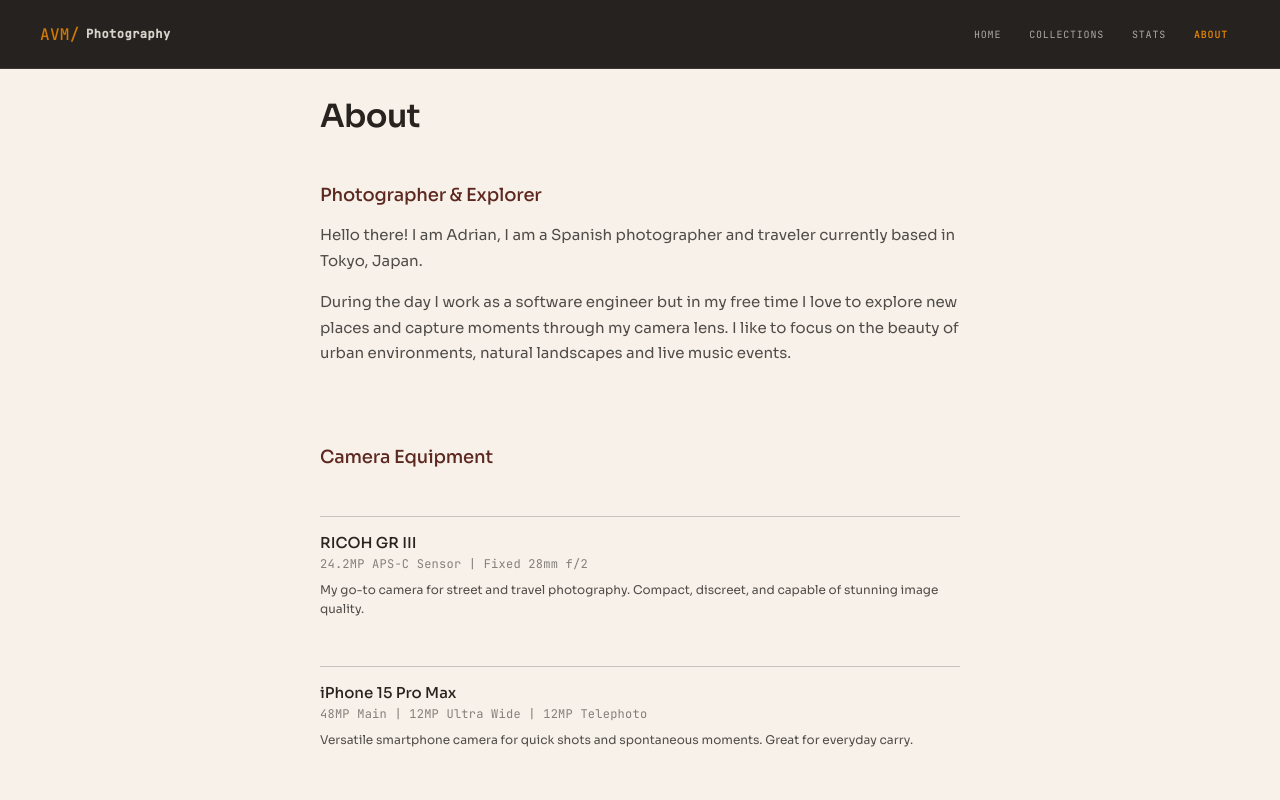
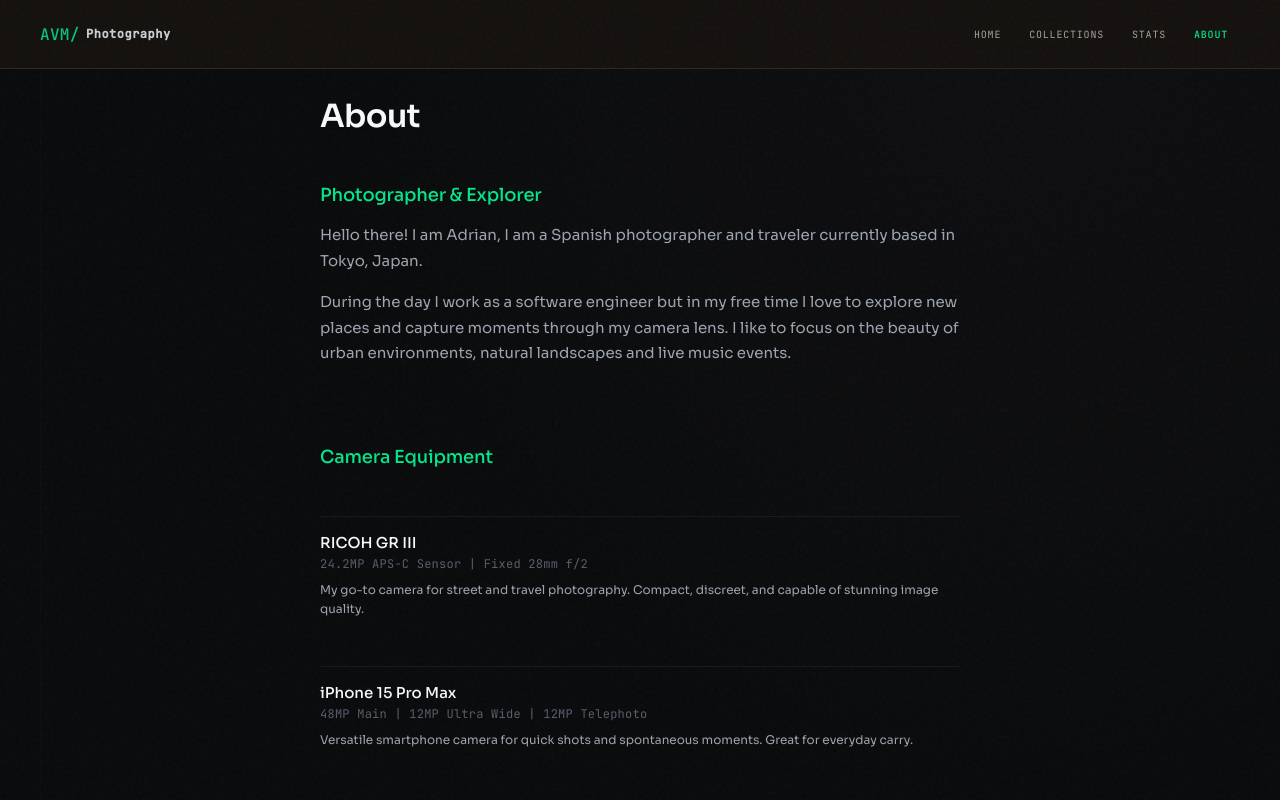
Before and after one commit to adrianvillanueva997/photography-portfolio, an Astro site: page /about in a window 1280 px wide. Shown: the top 800 px of the page. Built offline with nearby package versions, Linux system fonts and the light colour scheme; Astro itself is replaced by a stand-in of ours.

Commit message:
finish redesign

```diff
--- a/package.json
+++ b/package.json
@@ -10,7 +10,7 @@
     "test": "playwright test",
     "test:ui": "playwright test --ui"
   },
-  "dependencies": {
+  "devDependencies": {
     "@astrojs/rss": "^4.0.19",
     "@astrojs/sitemap": "^3.7.3",
     "astro": "^7.0.9",
@@ -18,9 +18,6 @@
     "js-yaml": "^4.3.0",
     "vite-plugin-compression": "^0.5.1",
     "vite-plugin-pwa": "^1.3.0",
-    "workbox-window": "^7.4.1"
-  },
-  "devDependencies": {
     "@playwright/test": "^1.61.1",
     "@types/js-yaml": "^4.0.9",
     "@types/node": "^25.9.5"
--- a/src/components/Header.astro
+++ b/src/components/Header.astro
@@ -1,5 +1,5 @@
 ---
-/* Hallmark · component: N5 Floating pill */
+/* Shared AVM/ system header */
 import { NAV_ITEMS } from "../consts";
 
 interface Props {
@@ -261,7 +261,7 @@ const { currentPage } = Astro.props;
   }
 
   .logo { margin-right: 2rem; }
-  .logo-text { font-family: var(--font-mono); font-size: var(--text-sm); letter-spacing: 0.04em; }
+  .logo-text { font-family: var(--font-mono); font-size: var(--text-sm); letter-spacing: 0.04em; color: var(--color-ink); }
   .nav { gap: 0.25rem; }
   .nav a {
     border-radius: 2px;
@@ -271,7 +271,9 @@ const { currentPage } = Astro.props;
     letter-spacing: 0.08em;
     text-transform: uppercase;
   }
+  .nav a:hover { color: var(--color-ink); background: rgba(0, 230, 138, 0.1); }
   .nav a.active { background: transparent; color: var(--color-accent); font-weight: 500; }
+  .mobile-toggle { color: var(--color-ink); }
 
   @media (max-width: 640px) {
     .header { top: 0; padding: 0; }
--- a/src/components/Lightbox.astro
+++ b/src/components/Lightbox.astro
@@ -178,7 +178,7 @@ const shareUrl = `https://avm.photography/photos/${id}`;
     transition: all var(--dur-short) var(--ease-out);
     z-index: 1002;
   }
-  .close:hover { color: var(--color-paper); transform: rotate(90deg); opacity: 1; }
+  .close:hover { color: var(--color-ink-2); transform: rotate(90deg); opacity: 1; }
   .backdrop:focus-visible { outline: none; }
 
   .image-area {
@@ -232,7 +232,7 @@ const shareUrl = `https://avm.photography/photos/${id}`;
     font-family: var(--font-display);
     font-size: var(--text-xl);
     font-weight: 500;
-    color: var(--color-paper);
+    color: var(--color-ink-2);
     text-align: center;
     letter-spacing: -0.01em;
     line-height: 1.2;
--- a/src/components/PhotoCard.astro
+++ b/src/components/PhotoCard.astro
@@ -65,6 +65,7 @@ const isoValue = Array.isArray(metadata.settings.iso) ? metadata.settings.iso[0]
   }
 
   .link:hover img { filter: saturate(1.08) contrast(1.02); }
+  .link:hover .caption { border-left: 2px solid var(--color-accent); padding-left: calc(var(--space-sm) - 2px); }
 
   picture,
   img {
--- a/src/components/ProfileSection.astro
+++ b/src/components/ProfileSection.astro
@@ -94,7 +94,7 @@ import mePhoto from '../assets/me-display.avif';
   .btn:hover {
     color: var(--color-ink-2);
     border-color: var(--color-accent);
-    background: oklch(72% 0.18 65 / 0.06);
+    background: rgba(0, 230, 138, 0.08);
   }
 
   .btn svg { flex-shrink: 0; }
--- a/src/layouts/Layout.astro
+++ b/src/layouts/Layout.astro
@@ -27,10 +27,9 @@ const fullImage = image.startsWith('http') ? image : siteUrl + image;
     <meta charset="UTF-8" />
     <meta name="viewport" content="width=device-width, initial-scale=1" />
     <link rel="icon" type="image/svg+xml" href="/favicon.svg" />
-    <link rel="icon" type="image/x-icon" href="/favicon.ico" />
     <link rel="apple-touch-icon" href="/favicon.svg" />
     <link rel="manifest" href="/site.webmanifest" />
-    <meta name="theme-color" content="#f5f2eb" />
+    <meta name="theme-color" content="#08090a" />
     <meta name="generator" content={Astro.generator} />
     <link rel="preconnect" href="https://fonts.googleapis.com" />
     <link rel="preconnect" href="https://fonts.gstatic.com" crossorigin />
@@ -66,19 +65,19 @@ const fullImage = image.startsWith('http') ? image : siteUrl + image;
 
 <style is:global>
   :root {
-    --color-paper:    oklch(96%  0.012 75);
-    --color-paper-2:  oklch(93%  0.014 75);
-    --color-paper-3:  oklch(88%  0.016 75);
-    --color-rule:     oklch(82%  0.008 75);
-    --color-neutral:  oklch(60%  0.008 65);
-    --color-muted:    oklch(42%  0.008 60);
-    --color-ink:      oklch(18%  0.008 55);
-    --color-ink-2:    oklch(26%  0.010 55);
-    --color-accent:   oklch(72%  0.18  65);
-    --color-accent-2: oklch(60%  0.20  58);
-    --color-accent-dark: oklch(35%  0.08  30);
-    --color-focus:    oklch(65%  0.18  70);
-    --color-glow:     oklch(80%  0.08  75 / 0.12);
+    --color-paper:    #08090a;
+    --color-paper-2:  #0f1114;
+    --color-paper-3:  #171a1e;
+    --color-rule:     rgba(255, 255, 255, 0.06);
+    --color-neutral:  #555d6b;
+    --color-muted:    #9ba3ae;
+    --color-ink:      #eaedf0;
+    --color-ink-2:    #f7f8f9;
+    --color-accent:   #00e68a;
+    --color-accent-2: #9b59b6;
+    --color-accent-dark: #00e68a;
+    --color-focus:    #00e68a;
+    --color-glow:     rgba(0, 230, 138, 0.15);
 
     --font-display: 'Sora', system-ui, sans-serif;
     --font-body:    'Sora', system-ui, sans-serif;
@@ -131,6 +130,20 @@ const fullImage = image.startsWith('http') ? image : siteUrl + image;
     min-height: 100vh;
     position: relative;
     overflow-x: clip;
+    background-image:
+      radial-gradient(ellipse at 80% 0%, oklch(30% 0.04 300 / 0.12), transparent 45%),
+      linear-gradient(90deg, transparent 0, transparent calc(50% - 600px), oklch(100% 0 0 / 0.025) calc(50% - 600px), transparent calc(50% - 599px));
+  }
+
+  body::before {
+    content: "";
+    position: fixed;
+    inset: 0;
+    pointer-events: none;
+    z-index: 9999;
+    opacity: 0.035;
+    background: url('/grain.svg') repeat;
+    mix-blend-mode: screen;
   }
 
   ::selection {
--- a/src/pages/404.astro
+++ b/src/pages/404.astro
@@ -74,6 +74,6 @@ import Footer from "../components/Footer.astro";
   .btn:hover {
     color: var(--color-ink-2);
     border-color: var(--color-accent);
-    background: oklch(72% 0.18 65 / 0.06);
+    background: rgba(0, 230, 138, 0.08);
   }
 </style>
--- a/src/pages/about.astro
+++ b/src/pages/about.astro
@@ -176,7 +176,7 @@ const aboutData = yaml.load(aboutRaw) as {
   .btn:hover {
     color: var(--color-ink-2);
     border-color: var(--color-accent);
-    background: oklch(72% 0.18 65 / 0.06);
+    background: rgba(0, 230, 138, 0.08);
   }
 
   @media (max-width: 640px) {
--- a/src/pages/collections/index.astro
+++ b/src/pages/collections/index.astro
@@ -108,6 +108,7 @@ const sortedCollections = collections.sort((a, b) => b.data.photos.length - a.da
 
   .card:hover {
     border-color: var(--color-accent);
+    background: var(--color-paper-2);
   }
 
   .cover {
--- a/src/pages/index.astro
+++ b/src/pages/index.astro
@@ -1,5 +1,5 @@
 ---
-/* Hallmark · macrostructure: Photographic · tone: atmospheric · anchor hue: amber (65°) */
+/* AVM/ photography archive · editorial field journal · active green / purple secondary */
 
 import Layout from "../layouts/Layout.astro";
 import Header from "../components/Header.astro";
--- a/src/pages/photos/[...slug].astro
+++ b/src/pages/photos/[...slug].astro
@@ -258,12 +258,12 @@ const displayUrl = `${baseUrl}-display.${ext}`;
     border: 1px solid var(--color-rule);
     border-radius: 6px;
     text-align: center;
-    background: oklch(96% 0.003 75 / 0.4);
+    background: rgba(255, 255, 255, 0.04);
   }
   .nav-link:hover {
     color: var(--color-accent);
     border-color: var(--color-accent);
-    background: oklch(72% 0.18 65 / 0.08);
+    background: rgba(0, 230, 138, 0.08);
   }
 
   @media (max-width: 900px) {
```
Also changed, not shown: design.md (+18 -18 lines), playwright.config.ts (+4 -4 lines), pnpm-lock.yaml, public/favicon.ico (deleted), public/favicon.svg, public/site.webmanifest.
